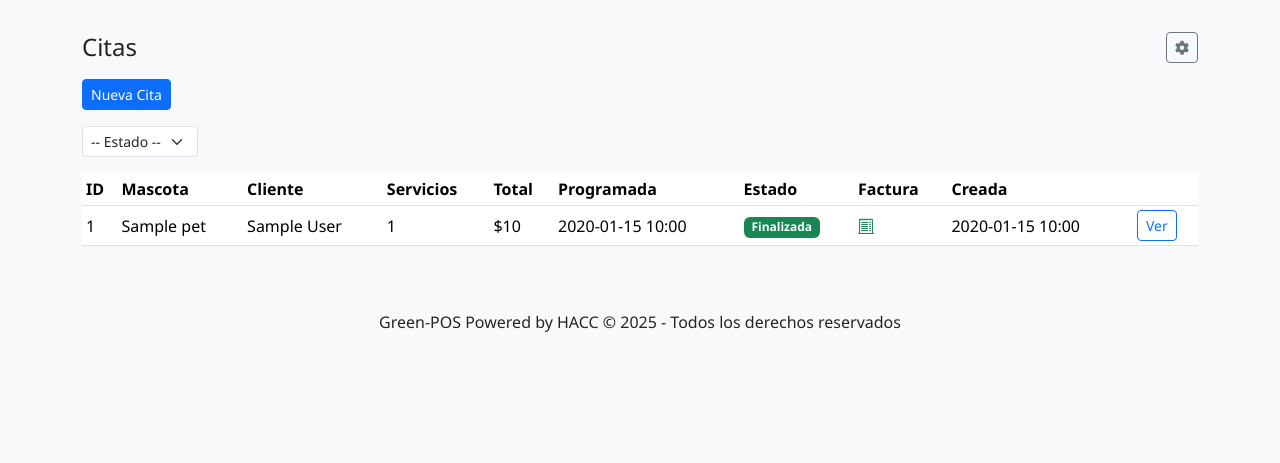
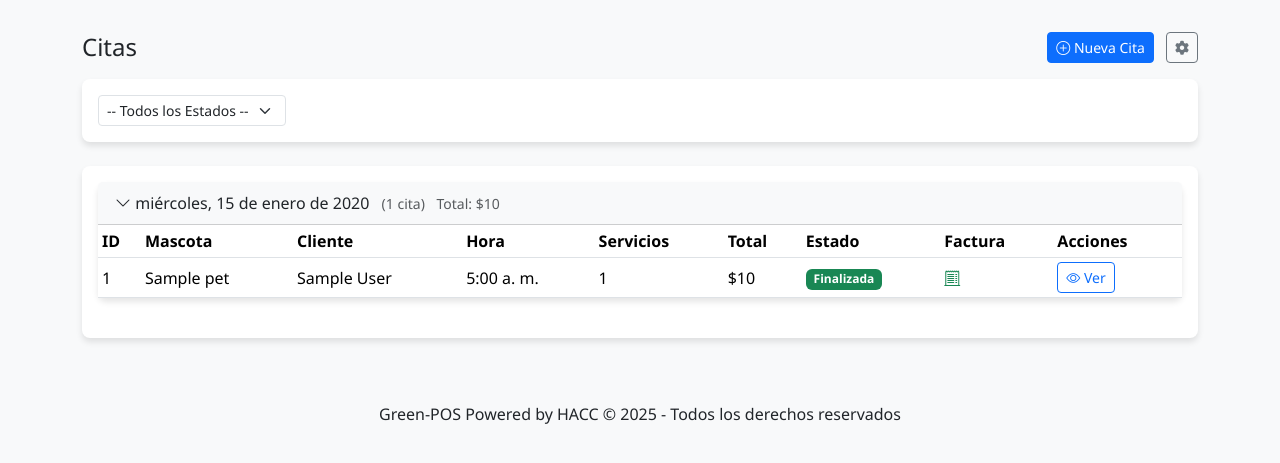
Before and after one commit to handresc1127/Green-POS, a Flask app: page /appointments in a window 1280 px wide. Shown: the part 80-543 px from the top of the page. Run offline with Flask 3, Linux system fonts and the light colour scheme; a user stored in the database is signed in; tables that the repository leaves empty hold one stand-in row (values such as "Sample post"); some libraries are stand-ins or nearby versions.

Commit message:
feat: Enhance appointment list view with date grouping and improved filtering

```diff
--- a/app.py
+++ b/app.py
@@ -1099,7 +1099,7 @@ def _refresh_appointment_status(appointment: Appointment):
 @app.route('/appointments')
 @login_required
 def appointment_list():
-    """Lista de citas con filtro por estado."""
+    """Lista de citas con filtro por estado, agrupadas por fecha."""
     status = request.args.get('status', '')
     q = Appointment.query.order_by(Appointment.created_at.desc())
 
@@ -1108,7 +1108,29 @@ def appointment_list():
 
     appointments = q.all()
 
-    return render_template('appointments/list.html', appointments=appointments, status=status)
+    # Agrupar citas por fecha local (Colombia)
+    appointments_by_date = {}
+
+    for appointment in appointments:
+        # Usar scheduled_at si existe, sino created_at
+        date_to_use = appointment.scheduled_at if appointment.scheduled_at else appointment.created_at
+
+        # Asegurarse de que la fecha sea aware si no lo es
+        if date_to_use.tzinfo is None:
+            date_to_use = date_to_use.replace(tzinfo=timezone.utc)
+
+        # Convertir la fecha UTC a hora local de Colombia
+        local_date = date_to_use.astimezone(CO_TZ)
+        date_str = local_date.strftime('%Y-%m-%d')
+
+        if date_str not in appointments_by_date:
+            appointments_by_date[date_str] = []
+        appointments_by_date[date_str].append(appointment)
+
+    # Ordenar el diccionario por fecha de manera descendente
+    appointments_by_date = dict(sorted(appointments_by_date.items(), reverse=True))
+
+    return render_template('appointments/list.html', appointments_by_date=appointments_by_date, status=status)
 
 @app.route('/appointments/<int:id>')
 @login_required
--- a/templates/appointments/list.html
+++ b/templates/appointments/list.html
@@ -1,38 +1,98 @@
 {% extends 'layout.html' %}
 {% block title %}Citas{% endblock %}
+
+{% block extra_css %}
+<style>
+    .card-header .btn-link {
+        transition: all 0.3s ease;
+    }
+    .card-header .btn-link:hover {
+        background-color: rgba(0, 0, 0, 0.02);
+    }
+    .collapse-icon {
+        transition: transform 0.3s ease;
+        display: inline-block;
+    }
+    .collapsed .collapse-icon {
+        transform: rotate(-90deg);
+    }
+</style>
+{% endblock %}
+
 {% block content %}
 <div class="d-flex justify-content-between align-items-center mb-3">
   <h1 class="h4 mb-0">Citas</h1>
+  <div>
+    <a href="{{ url_for('service_new') }}" class="btn btn-sm btn-primary me-2">
+      <i class="bi bi-plus-circle"></i> Nueva Cita
+    </a>
     <a href="{{ url_for('service_type_list') }}" class="btn btn-sm btn-outline-secondary" title="Configurar tipos de servicio">
       <i class="fas fa-cog"></i>
     </a>
   </div>
-<div class="mb-3">
-  <a href="{{ url_for('service_new') }}" class="btn btn-sm btn-primary">Nueva Cita</a>
 </div>
-<form method="get" class="row g-2 mb-3">
+
+<div class="card mb-4">
+  <div class="card-body">
+    <form method="get" class="row g-2">
       <div class="col-auto">
         <select name="status" class="form-select form-select-sm" onchange="this.form.submit()">
-      <option value="">-- Estado --</option>
+          <option value="">-- Todos los Estados --</option>
           <option value="pending" {{ 'selected' if status=='pending' else '' }}>Pendiente</option>
           <option value="done" {{ 'selected' if status=='done' else '' }}>Finalizada</option>
           <option value="cancelled" {{ 'selected' if status=='cancelled' else '' }}>Cancelada</option>
         </select>
       </div>
+      {% if status %}
+      <div class="col-auto">
+        <a href="{{ url_for('appointment_list') }}" class="btn btn-sm btn-outline-secondary">
+          <i class="bi bi-x-circle"></i> Limpiar
+        </a>
+      </div>
+      {% endif %}
     </form>
-<table class="table table-sm align-middle table-hover">
+  </div>
+</div>
+
+<div class="card">
+  <div class="card-body">
+    {% if appointments_by_date %}
+    {% for date, appointments in appointments_by_date.items() %}
+    <div class="card mb-4">
+      <div class="card-header bg-light">
+        <h5 class="mb-0">
+          <button class="btn btn-link text-decoration-none text-dark w-100 text-start d-flex justify-content-between align-items-center p-0{{ ' collapsed' if loop.index != 1 }}"
+                  type="button"
+                  data-bs-toggle="collapse"
+                  data-bs-target="#collapse-{{ loop.index }}"
+                  aria-expanded="{{ 'true' if loop.index == 1 else 'false' }}"
+                  aria-controls="collapse-{{ loop.index }}">
+            <span>
+              <i class="bi bi-chevron-down collapse-icon"></i>
+              <span class="formatted-date" data-date="{{ date }}">{{ date }}</span>
+              <small class="text-muted ms-2">
+                ({{ appointments|length }} cita{{ 's' if appointments|length != 1 }})
+                <span class="ms-2">Total: {{ appointments|sum(attribute='total_price')|currency_co }}</span>
+              </small>
+            </span>
+          </button>
+        </h5>
+      </div>
+      <div id="collapse-{{ loop.index }}" class="collapse{{ ' show' if loop.index == 1 }}">
+        <div class="card-body p-0">
+          <div class="table-responsive">
+            <table class="table table-hover table-sm align-middle mb-0">
               <thead>
                 <tr>
                   <th>ID</th>
                   <th>Mascota</th>
                   <th>Cliente</th>
+                  <th>Hora</th>
                   <th>Servicios</th>
                   <th>Total</th>
-  <th>Programada</th>
                   <th>Estado</th>
                   <th>Factura</th>
-      <th>Creada</th>
-      <th></th>
+                  <th>Acciones</th>
                 </tr>
               </thead>
               <tbody>
@@ -41,9 +101,17 @@
                   <td>{{ a.id }}</td>
                   <td>{{ a.pet.name if a.pet else '' }}</td>
                   <td>{{ a.customer.name if a.customer else '' }}</td>
+                  <td>
+                    {% if a.scheduled_at %}
+                      <span class="utc-time" data-utc="{{ a.scheduled_at.isoformat() }}">
+                        {{ a.scheduled_at|format_time_co }}
+                      </span>
+                    {% else %}
+                      <span class="text-muted">(No programada)</span>
+                    {% endif %}
+                  </td>
                   <td>{{ a.services|length }}</td>
                   <td>{{ (a.total_price or 0)|currency_co }}</td>
-  <td>{% if a.scheduled_at %}{{ a.scheduled_at.strftime('%Y-%m-%d %H:%M') }}{% else %}<span class="text-muted">(No)</span>{% endif %}</td>
                   <td>
                     {% if a.status=='done' %}<span class="badge bg-success">Finalizada</span>
                     {% elif a.status=='cancelled' %}<span class="badge bg-danger">Cancelada</span>
@@ -60,12 +128,79 @@
                       </span>
                     {% endif %}
                   </td>
-  <td>{{ a.created_at.strftime('%Y-%m-%d %H:%M') }}</td>
-      <td><a href="{{ url_for('appointment_view', id=a.id) }}" class="btn btn-sm btn-outline-primary">Ver</a></td>
+                  <td>
+                    <a href="{{ url_for('appointment_view', id=a.id) }}" class="btn btn-sm btn-outline-primary">
+                      <i class="bi bi-eye"></i> Ver
+                    </a>
+                  </td>
                 </tr>
-  {% else %}
-    <tr><td colspan="10" class="text-center text-muted">Sin citas</td></tr>
                 {% endfor %}
               </tbody>
             </table>
+          </div>
+        </div>
+      </div>
+    </div>
+    {% endfor %}
+    {% else %}
+    <div class="alert alert-info">
+      {% if status %}
+      No se encontraron citas con el estado "{{ {'pending': 'Pendiente', 'done': 'Finalizada', 'cancelled': 'Cancelada'}.get(status, status) }}".
+      {% else %}
+      No hay citas registradas. <a href="{{ url_for('service_new') }}">Crear la primera</a>.
+      {% endif %}
+    </div>
+    {% endif %}
+  </div>
+</div>
 {% endblock %}
+
+{% block extra_js %}
+<script>
+    document.addEventListener('DOMContentLoaded', () => {
+        // Manejar la rotación del icono chevron
+        document.querySelectorAll('[data-bs-toggle="collapse"]').forEach(button => {
+            const targetId = button.getAttribute('data-bs-target');
+            const targetElement = document.querySelector(targetId);
+
+            if (targetElement) {
+                targetElement.addEventListener('show.bs.collapse', () => {
+                    button.classList.remove('collapsed');
+                });
+
+                targetElement.addEventListener('hide.bs.collapse', () => {
+                    button.classList.add('collapsed');
+                });
+            }
+        });
+
+        // Formatear fechas agrupadas
+        document.querySelectorAll('.formatted-date').forEach(el => {
+            const date = el.getAttribute('data-date');
+            if (!date) return;
+
+            // Parsear la fecha como local (YYYY-MM-DD) sin conversión de zona horaria
+            const [year, month, day] = date.split('-').map(Number);
+            const d = new Date(year, month - 1, day);
+
+            const options = {
+                weekday: 'long',
+                year: 'numeric',
+                month: 'long',
+                day: 'numeric'
+            };
+            el.textContent = d.toLocaleDateString('es-ES', options);
+        });
+
+        // Formatear horas en zona horaria local
+        document.querySelectorAll('.utc-time').forEach(el => {
+            const iso = el.getAttribute('data-utc');
+            if (!iso) return;
+
+            // La conversión ya se hace en el servidor con format_time_co
+            // El elemento ya tiene la hora correcta de Colombia
+            return;
+        });
+    });
+</script>
+{% endblock %}
```
Lines whose indentation alone changed are shown as unchanged.
